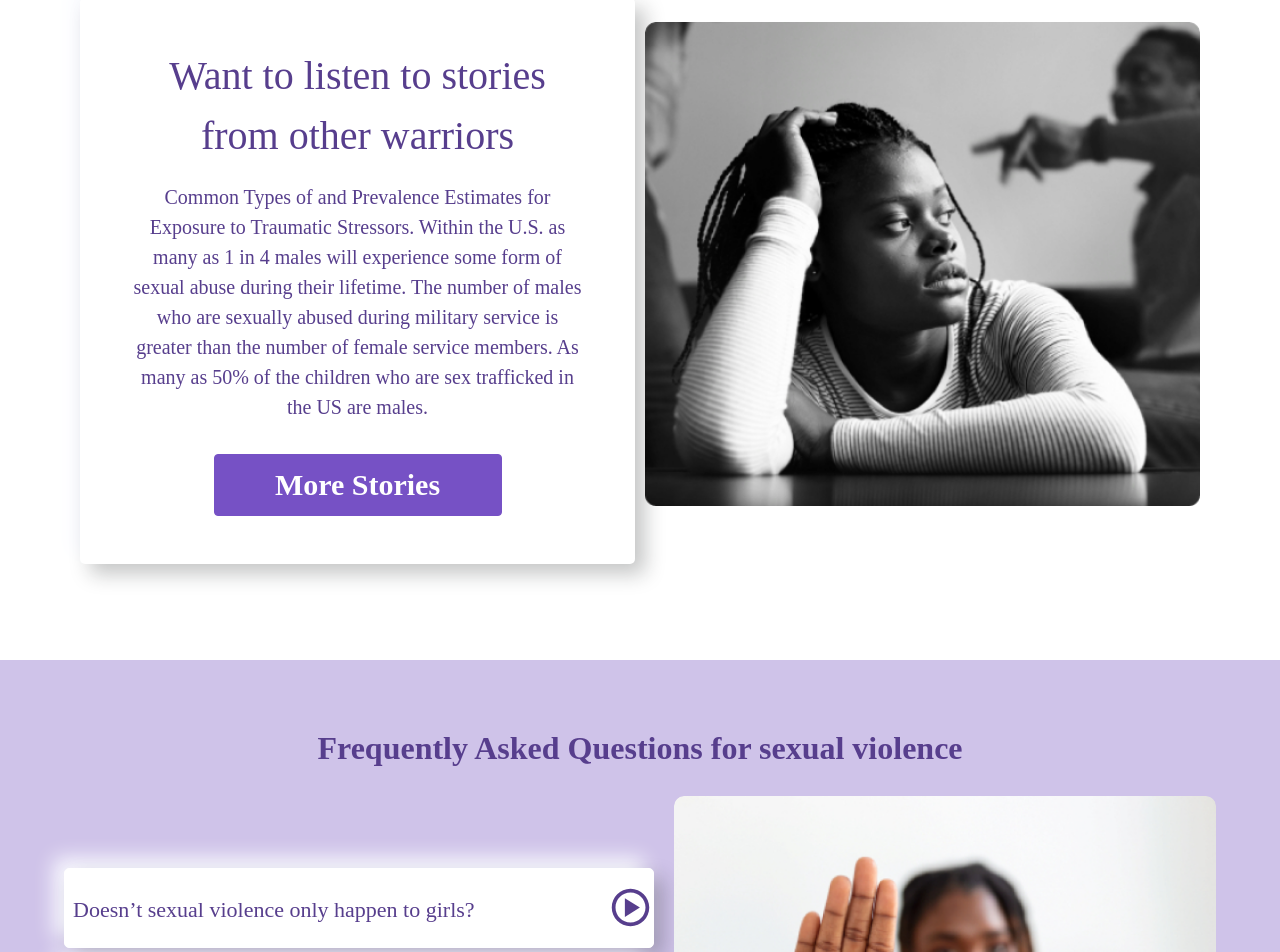
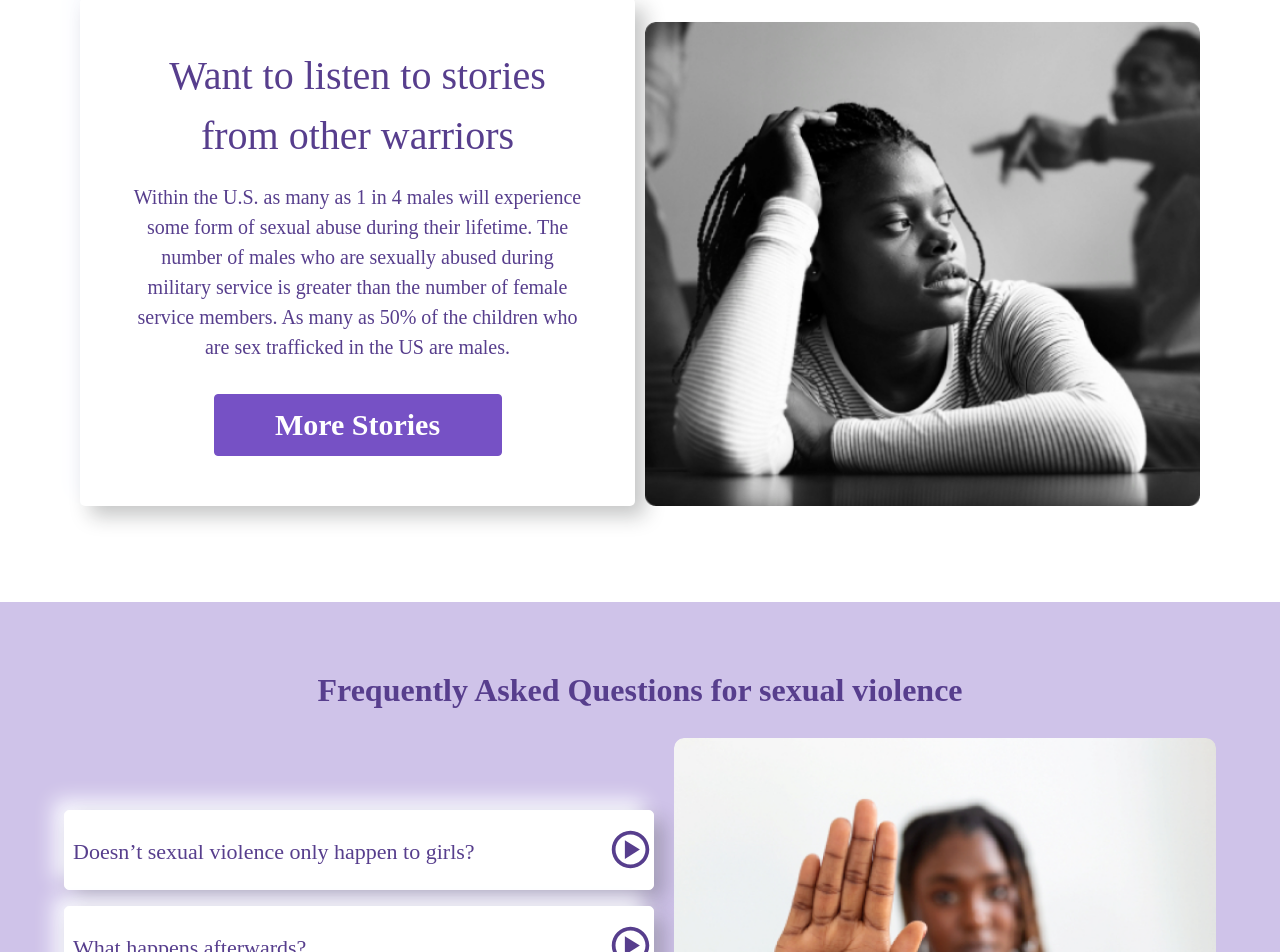
Before and after one commit to DevZibah/SCA-TeamHerHive, a React (Create React App) app: page / in a window 1280 px wide. Shown: the part 3524-4476 px from the top of the page. Built offline with nearby package versions, Linux system fonts and the light colour scheme.

Commit message:
added a validation to contact page

```diff
--- a/src/App.js
+++ b/src/App.js
@@ -9,9 +9,14 @@ import './style/All.css'
 import './style/About.css'
 import './style/Stories.css'
 import './style/Contact.css'
+import { AudioContext } from './Contexts/AudioContext'
+import { Fragment, useContext } from 'react'
 const App = () => {
+  const { loading } = useContext(AudioContext)
   return (
     <div className='App'>
+      {loading === false && (
+        <Fragment>
           <div>
             <Switch>
               <Route exact path='/' component={Home} />
@@ -22,6 +27,8 @@ const App = () => {
               <Route exact path='/Recordone' component={Recordone} />
             </Switch>
           </div>
+        </Fragment>
+      )}
     </div>
   )
 }
--- a/src/Components/Contact.js
+++ b/src/Components/Contact.js
@@ -57,6 +57,7 @@ const Contact = () => {
                 </label>
                 <input
                   type='text'
+                  required
                   className='form-control'
                   id='exampleFormControlInput1'
                   name='name'
@@ -68,6 +69,7 @@ const Contact = () => {
                 </label>
                 <input
                   type='email'
+                  required
                   className='form-control'
                   id='exampleFormControlInput1'
                   name='email'
@@ -85,6 +87,7 @@ const Contact = () => {
                   id='exampleFormControlTextarea1'
                   rows='3'
                   name='message'
+                  required
                 ></textarea>
               </div>
               <button type='submit' className='submitbtn'>
--- a/src/Components/Home.js
+++ b/src/Components/Home.js
@@ -280,12 +280,11 @@ const Home = () => {
               Want to listen to stories from other warriors
             </p>
             <small className='pp-p'>
-              Common Types of and Prevalence Estimates for Exposure to Traumatic
-              Stressors. Within the U.S. as many as 1 in 4 males will experience
-              some form of sexual abuse during their lifetime. The number of
-              males who are sexually abused during military service is greater
-              than the number of female service members. As many as 50% of the
-              children who are sex trafficked in the US are males.
+              Within the U.S. as many as 1 in 4 males will experience some form
+              of sexual abuse during their lifetime. The number of males who are
+              sexually abused during military service is greater than the number
+              of female service members. As many as 50% of the children who are
+              sex trafficked in the US are males.
             </small>{' '}
             <br />
             <Link to='/Stories' className='text-capitalize p-1'>
--- a/src/Contexts/AudioContext.js
+++ b/src/Contexts/AudioContext.js
@@ -7,6 +7,7 @@ const AudioContextProvider = ({ children }) => {
   // the array of data to hold the json data provided, data here as an array is empty.
   const [data, setData] = useState([])
   const [dataone, setDataone] = useState([])
+  const [loading, setLoading] = useState(true)
   const [nameone, setNameone] = useState()
   const [yoruba, setYoruba] = useState(false)
   const [igbo, setIgbo] = useState(false)
@@ -49,6 +50,7 @@ const AudioContextProvider = ({ children }) => {
       const response = await fetch(`/data.json`)
       const products = await response.json()
       // console.log(products)
+      setLoading(false)
       setData(products)
     } catch (error) {
       console.log(error)
@@ -64,6 +66,7 @@ const AudioContextProvider = ({ children }) => {
       const response = await fetch(`/dataone.json`)
       const products = await response.json()
       // console.log(products)
+      setLoading(false)
       setDataone(products)
     } catch (error) {
       console.log(error)
@@ -104,6 +107,7 @@ const AudioContextProvider = ({ children }) => {
         hausa,
         setEnglish,
         english,
+        loading,
       }}
     >
       {children}
```
Lines whose indentation alone changed are shown as unchanged.
